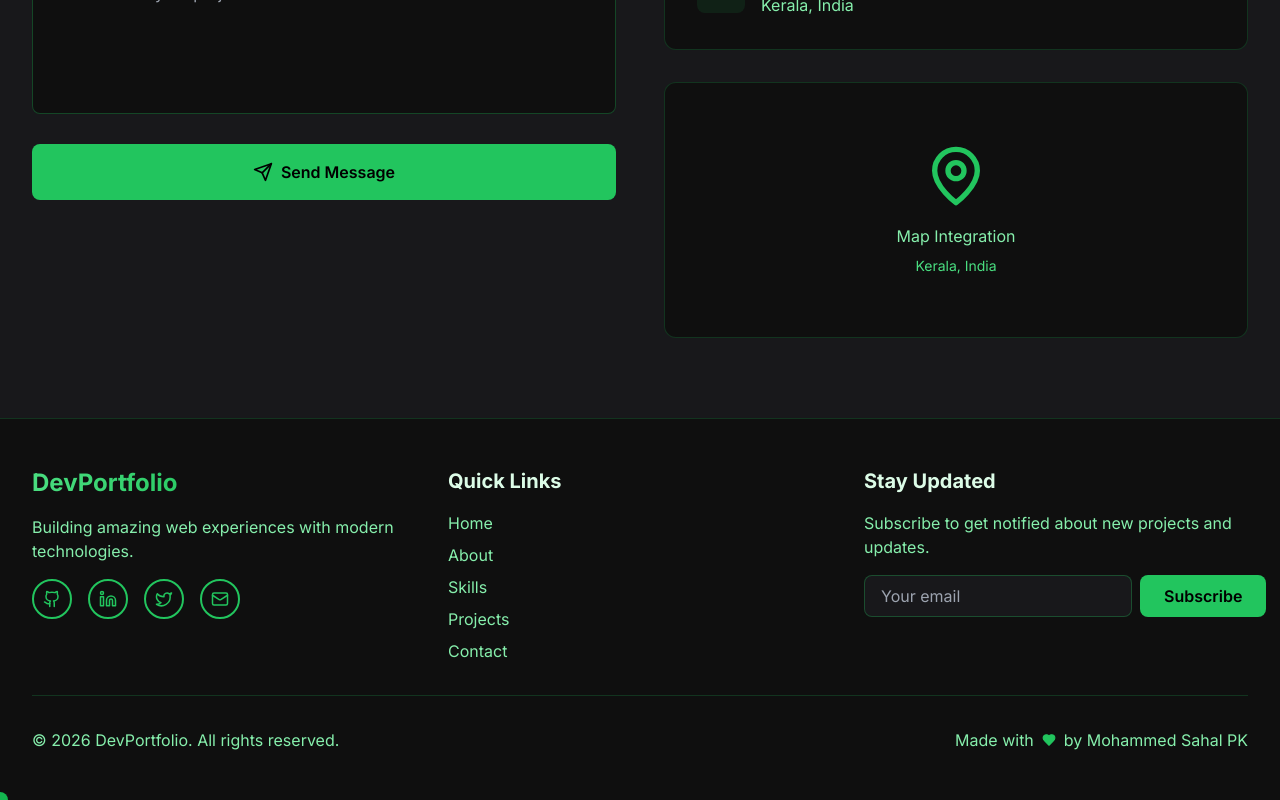
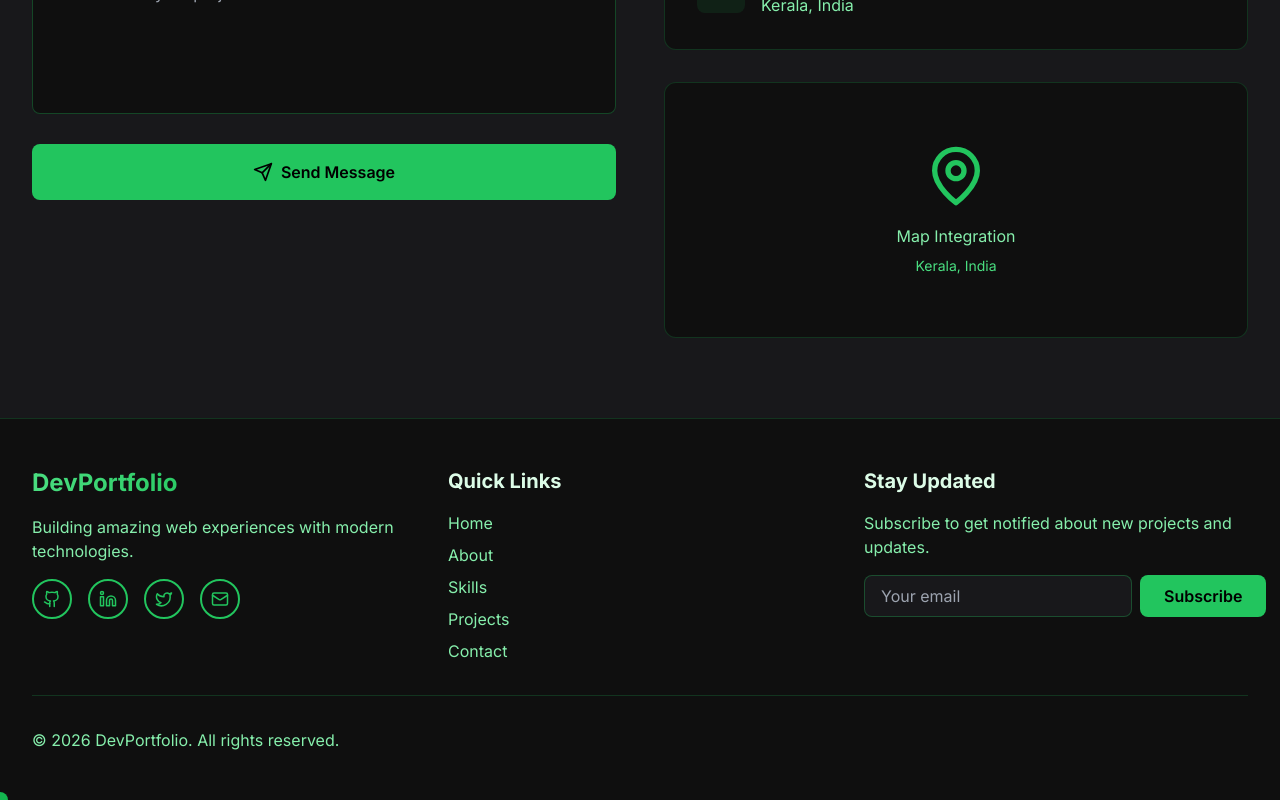
Before and after one commit to Mohsahal/portfolio, a React (Vite) app in the folder client/: page / in a window 1280 px wide. Shown: the part 4774-5574 px from the top of the page. Built offline with nearby package versions, Linux system fonts and the light colour scheme.

Commit message:
Update Footer.jsx

```diff
--- a/client/src/components/Footer.jsx
+++ b/client/src/components/Footer.jsx
@@ -102,14 +102,6 @@ const Footer = () => {
           <p className="text-xs sm:text-sm md:text-base text-primary-300 text-center md:text-left">
             © {currentYear} DevPortfolio. All rights reserved.
           </p>
-          <motion.p
-            className="text-xs sm:text-sm md:text-base text-primary-300 flex items-center gap-2"
-            whileHover={{ scale: 1.05 }}
-          >
-            Made with{" "}
-            <Heart className="text-primary-500 fill-current" size={14} /> by
-            Mohammed Sahal PK
-          </motion.p>
         </div>
       </div>
     </footer>
```
